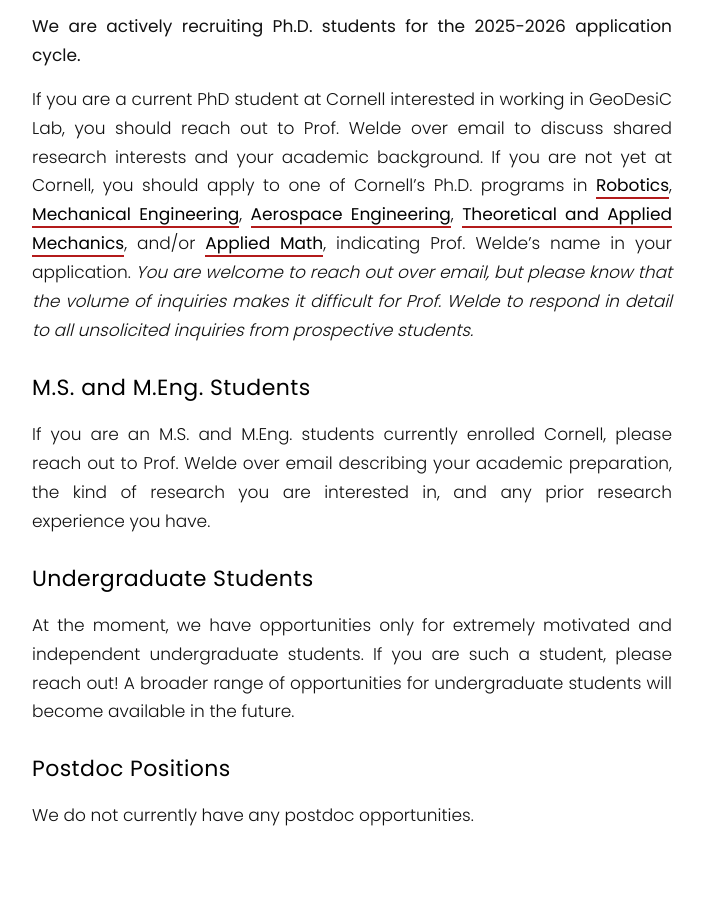
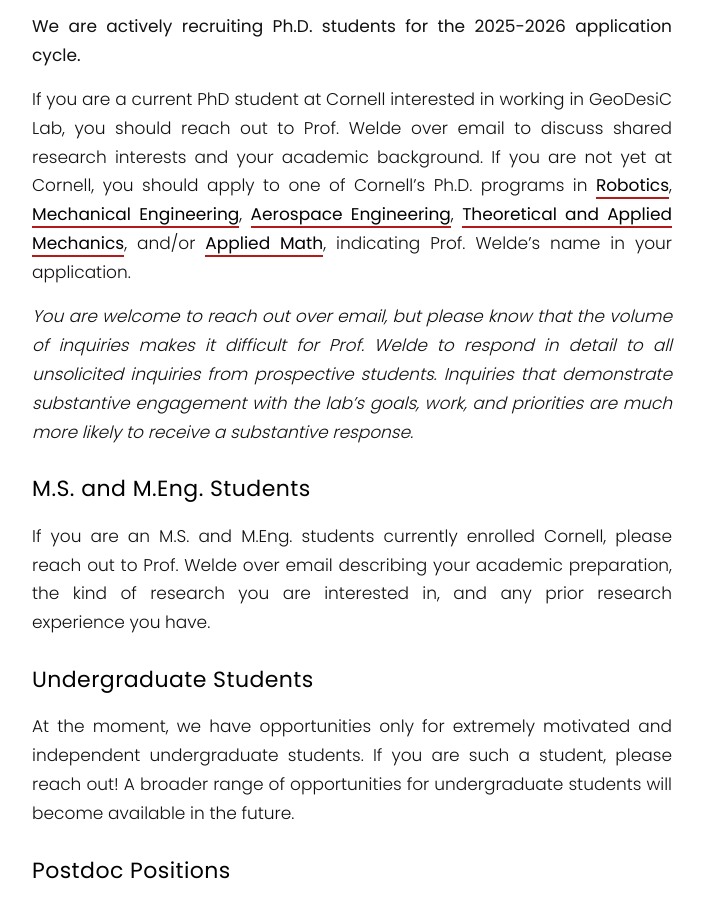
Before and after one commit to jakewelde/geodesiclab, a Jekyll site: the page built from _pages/join.md, in a window 1280 px wide and 900 px high, scrolled down 659 px. Shown: the whole window, without its empty margins (288-993 px from the left). Built offline with Jekyll 4.4.1, drawn with Linux system fonts in a browser that asks for light colours; nearby versions of some CDN libraries.

Commit message:
update join instructions

```diff
--- a/_pages/join.md
+++ b/_pages/join.md
@@ -12,7 +12,9 @@
 
 **We are actively recruiting Ph.D. students for the 2025-2026 application cycle.**
 
-If you are a current PhD student at Cornell interested in working in GeoDesiC Lab, you should reach out to Prof. Welde over email to discuss shared research interests and your academic background. If you are not yet at Cornell, you should apply to one of Cornell's Ph.D. programs in [Robotics](https://www.engineering.cornell.edu/mae/phd/robotics-phd/), [Mechanical Engineering](https://www.engineering.cornell.edu/mae/phd/mechanical-engineering-phd/), [Aerospace Engineering](https://www.engineering.cornell.edu/mae/phd/aerospace-engineering-phd/), [Theoretical and Applied Mechanics](https://www.engineering.cornell.edu/mae/phd/theoretical-applied-mechanics-phd/), and/or [Applied Math](https://cam.cornell.edu/academics/phd-program/), indicating Prof. Welde's name in your application. *You are welcome to reach out over email, but please know that the volume of inquiries makes it difficult for Prof. Welde to respond in detail to all unsolicited inquiries from prospective students.*
+If you are a current PhD student at Cornell interested in working in GeoDesiC Lab, you should reach out to Prof. Welde over email to discuss shared research interests and your academic background. If you are not yet at Cornell, you should apply to one of Cornell's Ph.D. programs in [Robotics](https://www.engineering.cornell.edu/mae/phd/robotics-phd/), [Mechanical Engineering](https://www.engineering.cornell.edu/mae/phd/mechanical-engineering-phd/), [Aerospace Engineering](https://www.engineering.cornell.edu/mae/phd/aerospace-engineering-phd/), [Theoretical and Applied Mechanics](https://www.engineering.cornell.edu/mae/phd/theoretical-applied-mechanics-phd/), and/or [Applied Math](https://cam.cornell.edu/academics/phd-program/), indicating Prof. Welde's name in your application.
+
+*You are welcome to reach out over email, but please know that the volume of inquiries makes it difficult for Prof. Welde to respond in detail to all unsolicited inquiries from prospective students. Inquiries that demonstrate substantive engagement with the lab's goals, work, and priorities are much more likely to receive a substantive response.*
 
 ####  M.S. and M.Eng. Students
 
```
